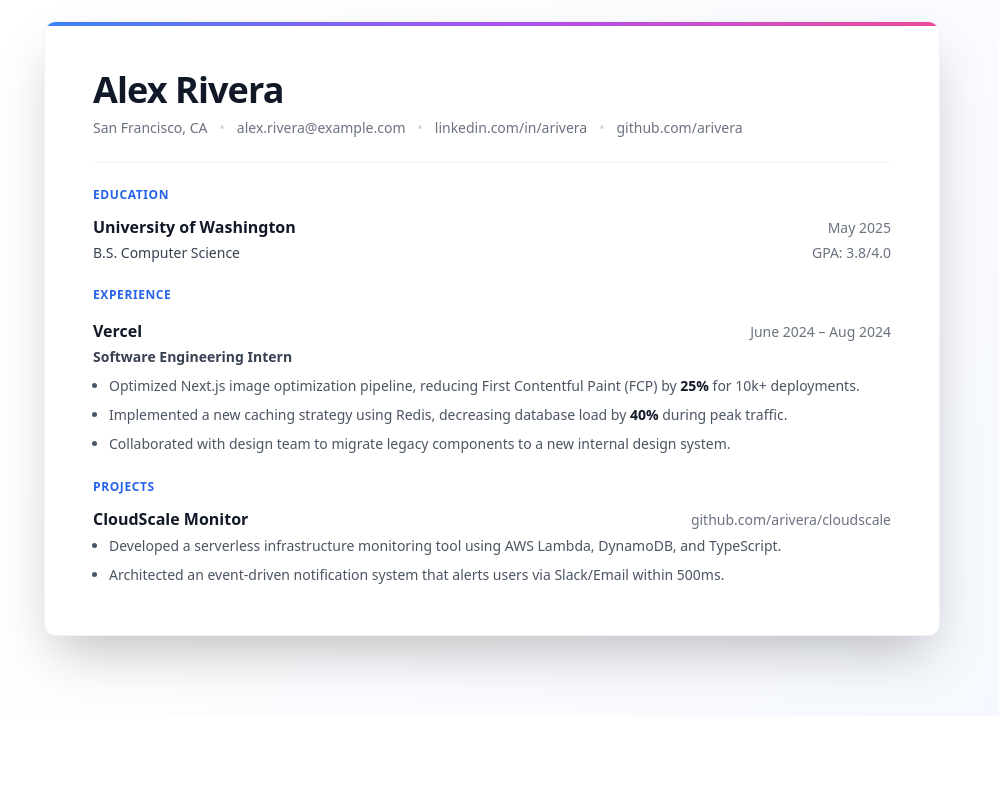
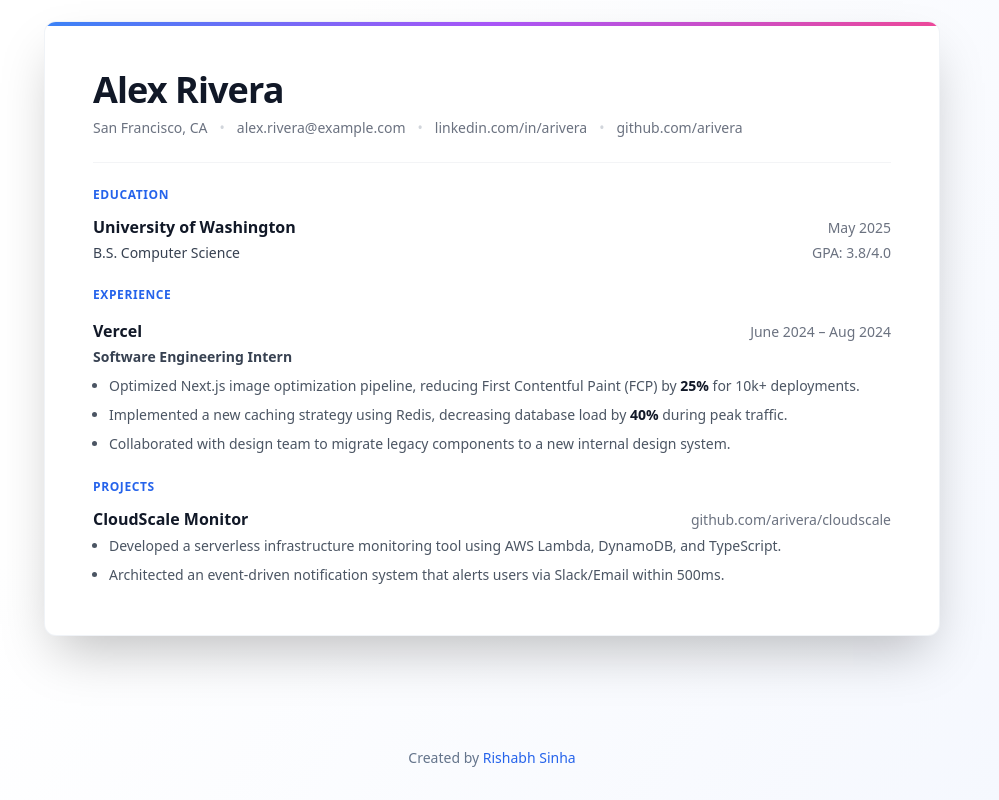
Before and after one commit to RishabhSinha07/ResumeCraft, a React (Vite) app: page / in a window 1280 px wide. Shown: the part 1285-2085 px from the top of the page, without its empty margins (148-1147 px from the left). Before the commit the page ends 2001 px from the top, so only its background shows below. Built offline with nearby package versions, Linux system fonts and the light colour scheme.

Commit message:
Adding footer

```diff
--- /dev/null
+++ b/src/components/Footer.tsx
@@ -0,0 +1,17 @@
+export function Footer() {
+  return (
+    <footer className="container mx-auto px-6 py-8 text-center">
+      <p className="text-sm text-muted-foreground">
+        Created by{' '}
+        <a
+          href="https://www.linkedin.com/in/rishabh-sinha-99a706164/"
+          target="_blank"
+          rel="noopener noreferrer"
+          className="font-medium text-primary hover:underline"
+        >
+          Rishabh Sinha
+        </a>
+      </p>
+    </footer>
+  )
+}
--- a/src/components/LandingPage.tsx
+++ b/src/components/LandingPage.tsx
@@ -2,6 +2,7 @@ import { motion } from 'framer-motion'
 import { ArrowRight, Check, Sparkles } from 'lucide-react'
 import { Button } from './ui/button'
 import { useNavigate } from 'react-router-dom'
+import { Footer } from './Footer'
 
 export default function LandingPage() {
   const navigate = useNavigate()
@@ -245,6 +246,9 @@ export default function LandingPage() {
           </motion.div>
         </div>
       </motion.div>
+
+      {/* Footer */}
+      <Footer />
     </div>
   )
 }
--- a/src/pages/BuilderPage.tsx
+++ b/src/pages/BuilderPage.tsx
@@ -12,6 +12,7 @@ import AchievementsStep from '../components/builder/AchievementsStep'
 import ResumePreview from '../components/ResumePreview'
 import TemplateSelector from '../components/TemplateSelector'
 import { exportToPDF } from '../utils/export'
+import { Footer } from '../components/Footer'
 
 const steps = [
   { id: 0, name: 'Personal Info', component: PersonalInfoStep },
@@ -66,6 +67,7 @@ export default function BuilderPage() {
         <div className="flex justify-center items-start p-8 bg-muted/30 min-h-screen">
           <ResumePreview />
         </div>
+        <Footer />
       </div>
     )
   }
@@ -162,6 +164,7 @@ export default function BuilderPage() {
             </div>
           </div>
         </div>
+        <Footer />
       </div>
     </div>
   )
```
